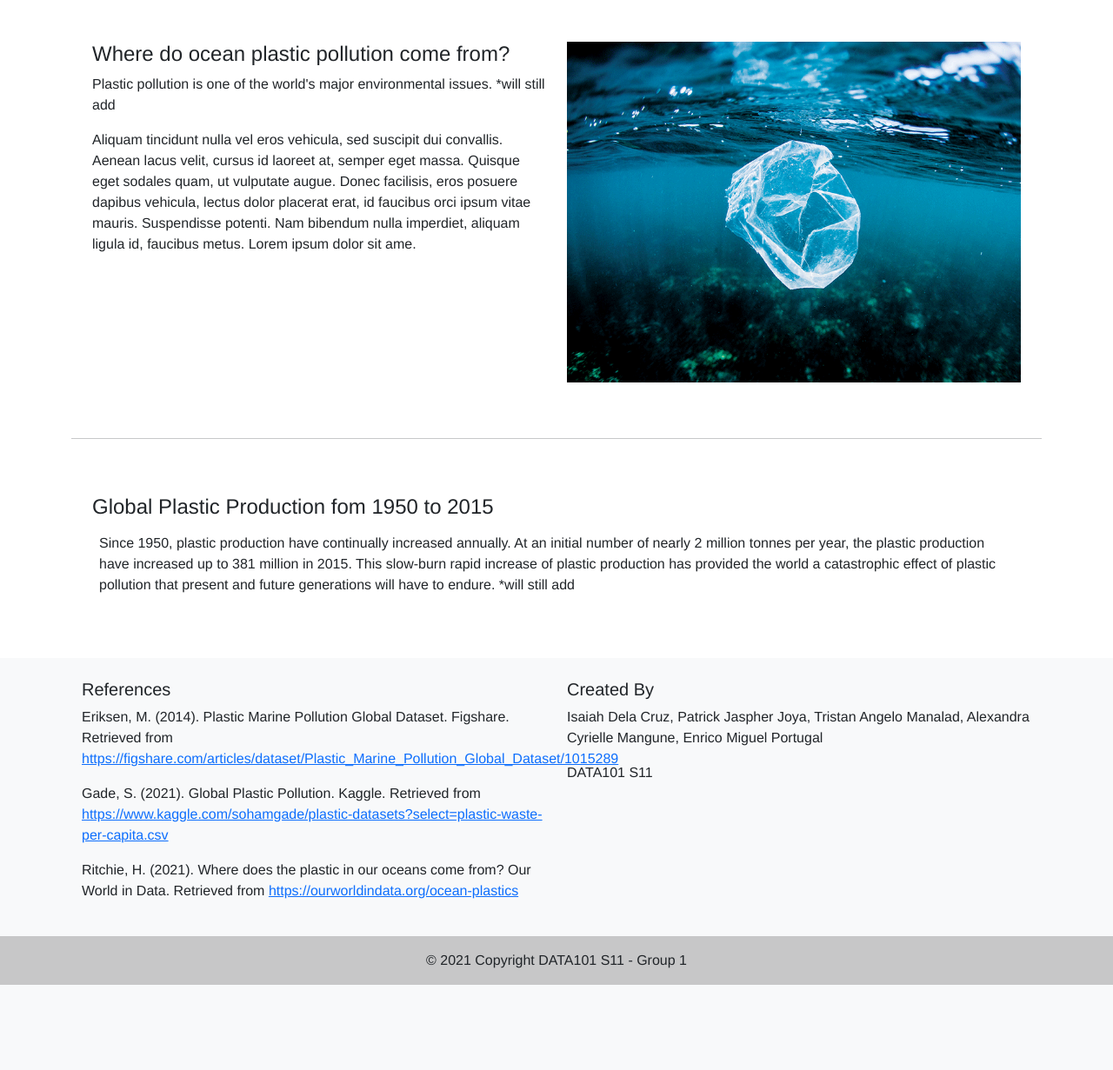
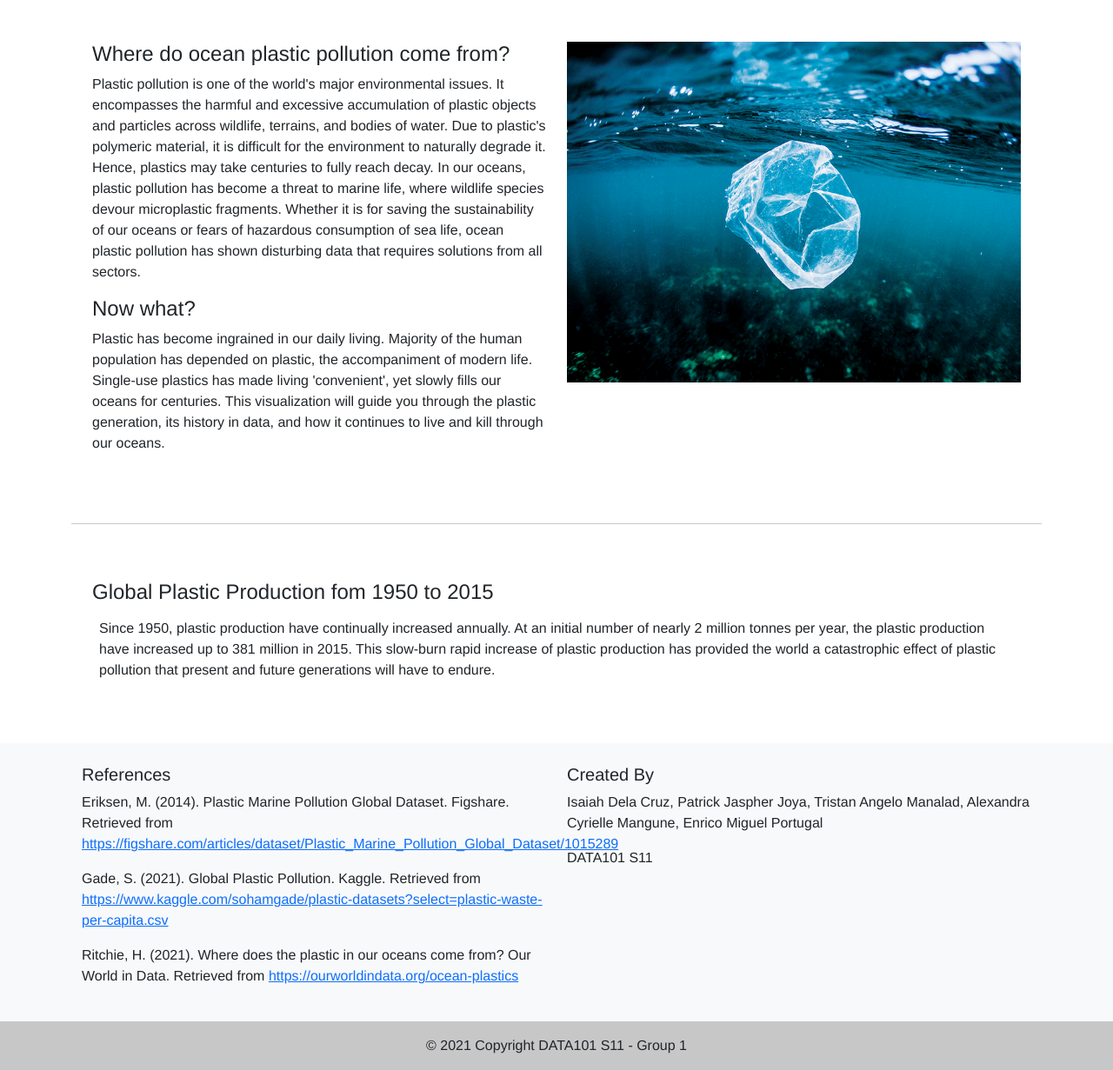
Before and after one commit to lexcyman/data101-app, a Flask app: page / in a window 1280 px wide. Shown: the part 56-1287 px from the top of the page at 87% size. Before the commit the page ends 1189 px from the top, so only its background shows below. Run offline with Flask 2, Linux system fonts and the light colour scheme; some libraries are stand-ins or nearby versions.

Commit message:
Update index.html

```diff
--- a/application/templates/index.html
+++ b/application/templates/index.html
@@ -7,12 +7,19 @@
   <div class="row row-cols-2">
     <div class="col">
       <h4>Where do ocean plastic pollution come from?</h4>
-      <p>Plastic pollution is one of the world's major environmental issues. *will still add </p>
-        <p>Aliquam tincidunt nulla vel eros vehicula, sed suscipit dui convallis. Aenean lacus velit,
-        cursus id laoreet at, semper eget massa. Quisque eget sodales quam, ut vulputate
-        augue. Donec facilisis, eros posuere dapibus vehicula, lectus dolor placerat erat,
-        id faucibus orci ipsum vitae mauris. Suspendisse potenti. Nam bibendum nulla
-        imperdiet, aliquam ligula id, faucibus metus. Lorem ipsum dolor sit ame.</p>
+      <p>Plastic pollution is one of the world's major environmental issues. It encompasses the
+        harmful and excessive accumulation of plastic objects and particles across wildlife, terrains,
+        and bodies of water. Due to plastic's polymeric material, it is difficult for the environment
+        to naturally degrade it. Hence, plastics may take centuries to fully reach decay. In our oceans,
+        plastic pollution has become a threat to marine life, where wildlife species devour microplastic fragments.
+        Whether it is for saving the sustainability of our oceans or fears of hazardous consumption of sea life,
+        ocean plastic pollution has shown disturbing data that requires solutions from all sectors. </p>
+        <h4> Now what? </h4>
+        <p>Plastic has become ingrained in our daily living. Majority of the human population
+          has depended on plastic, the accompaniment of modern life. Single-use plastics
+          has made living 'convenient', yet slowly fills our oceans for centuries. This visualization
+          will guide you through the plastic generation, its history in data, and how it continues to
+          live and kill through our oceans. </p>
     </div>
     <div class="col">
       <img src="{{url_for('static', filename='plastic-bag.png')}}" class="img-fluid" alt="Plastic Bag Underwater">
@@ -35,7 +42,7 @@
           At an initial number of nearly 2 million tonnes per year, the plastic
           production have increased up to 381 million in 2015. This slow-burn rapid increase
           of plastic production has provided the world a catastrophic effect of plastic pollution
-          that present and future generations will have to endure. *will still add
+          that present and future generations will have to endure.
         </p>
         <div id="global-plastics-line" data-aos="zoom-in"></div>
       </div>
```
